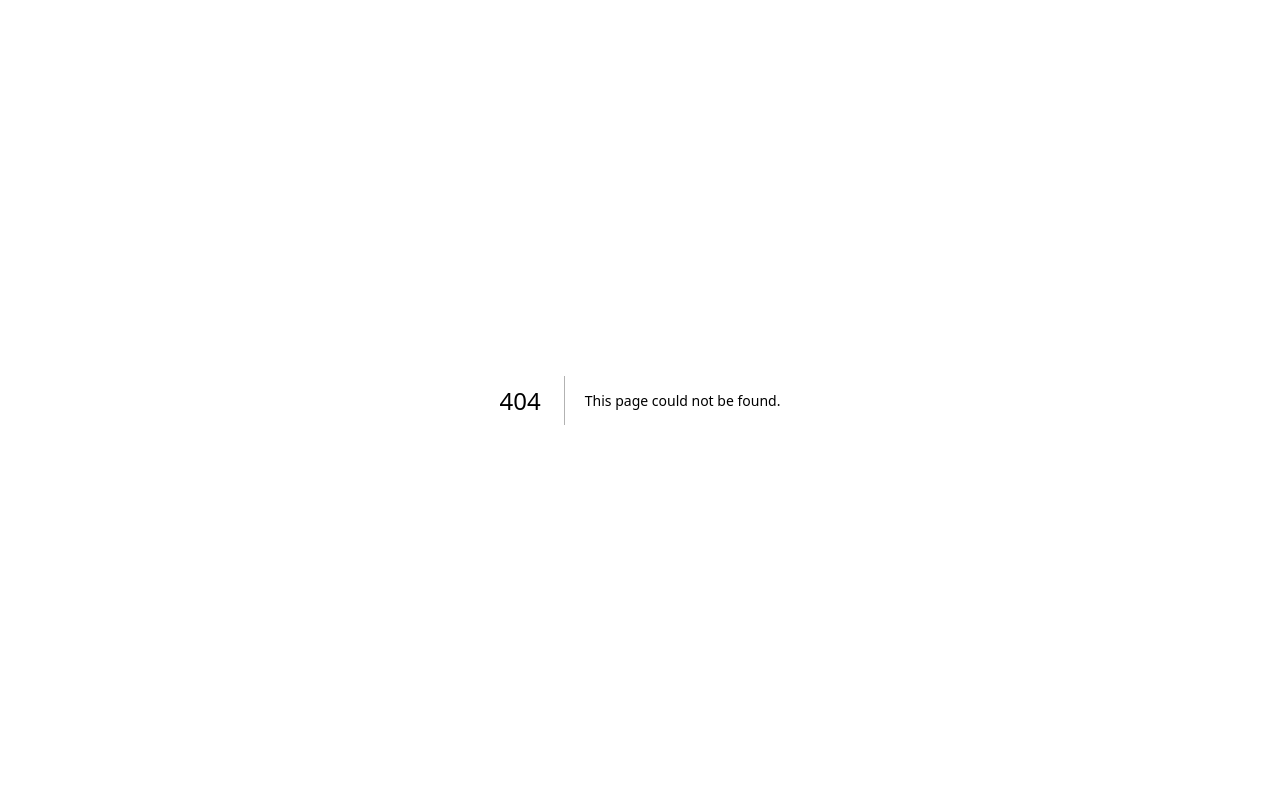
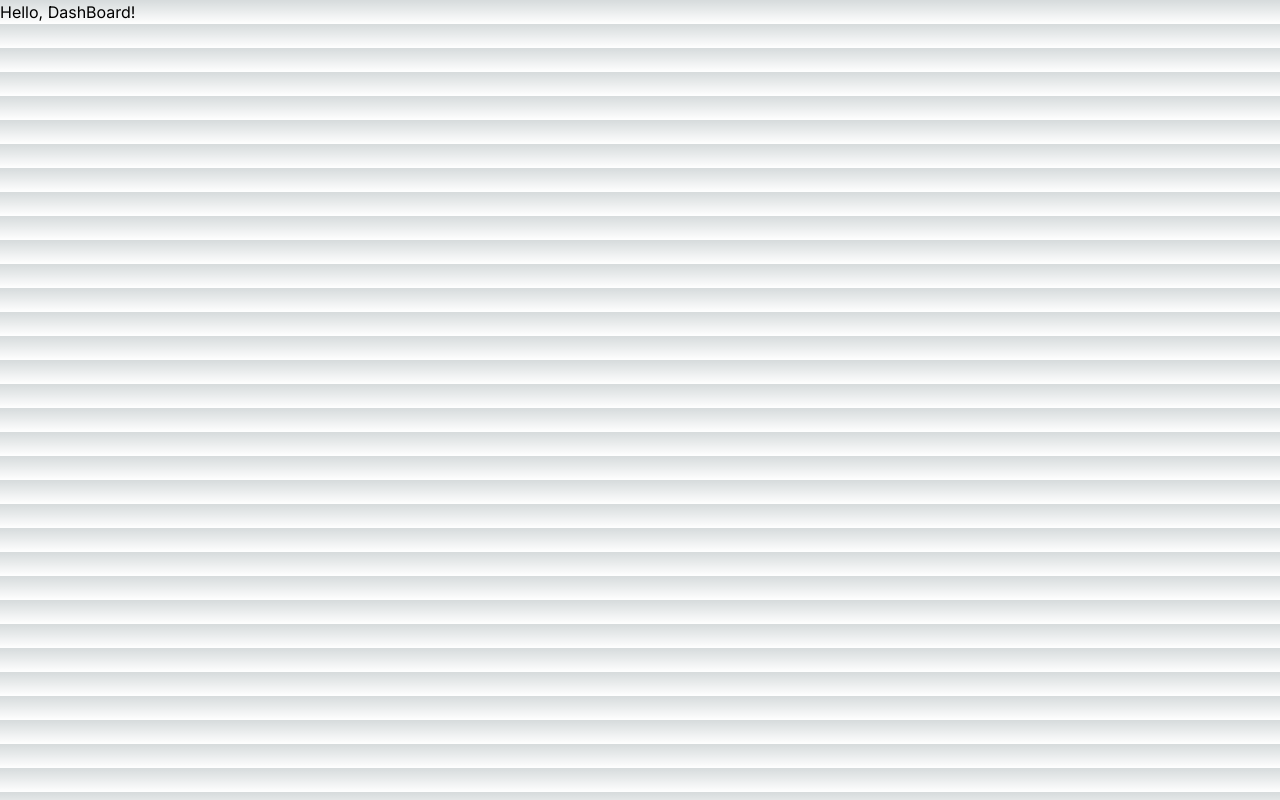
Before and after one commit to zcrchong/next-study-app, a Next.js app: page /dashboard in a window 1280 px wide. Before the commit this address had no page. Built offline with nearby package versions, Linux system fonts and the light colour scheme.

Commit message:
feat: App Route

```diff
--- /dev/null
+++ b/app/dashboard/page.js
@@ -0,0 +1,3 @@
+export default function Page() {
+    return <h1>Hello, DashBoard!</h1>
+  }
--- /dev/null
+++ b/app/dashboard/settings/page.js
@@ -0,0 +1,3 @@
+export default function Page() {
+    return <h1>Hello, Settings!</h1>
+  }
```
